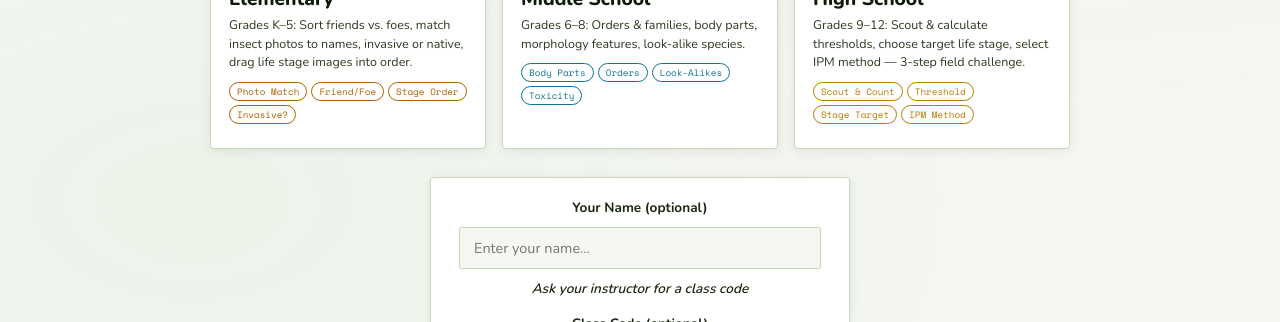
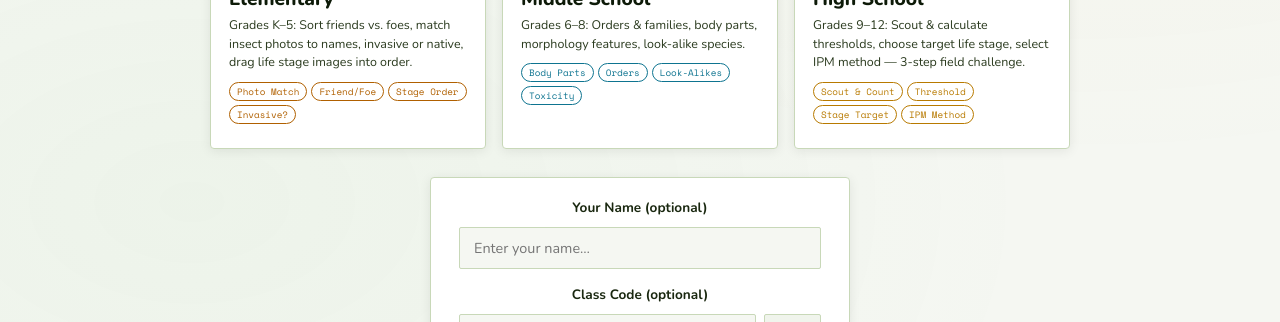
Before and after one commit to WorkforceInAgAndAI/Insect_V1, a plain HTML site: page index.html in a window 1280 px wide. Shown: the part 478-800 px from the top of the page. Drawn offline with nearby package versions, Linux system fonts and the light colour scheme; a web font is replaced by a local one.

```diff
--- a/index.html
+++ b/index.html
@@ -493,7 +493,6 @@
   <div class="join-section">
     <div class="join-label">Your Name (optional)</div>
     <input class="name-input" id="nameInp" type="text" placeholder="Enter your name…"/>
-<div class="join-status" id="joinStatus">Ask your instructor for a class code</div>
 <div class="join-label" style="margin-top:6px">Class Code (optional)</div>
     <div class="join-row">
       <input class="join-input" id="codeInp" type="text" placeholder="ABC123" maxlength="6" oninput="this.value=this.value.toUpperCase()"/>
```
